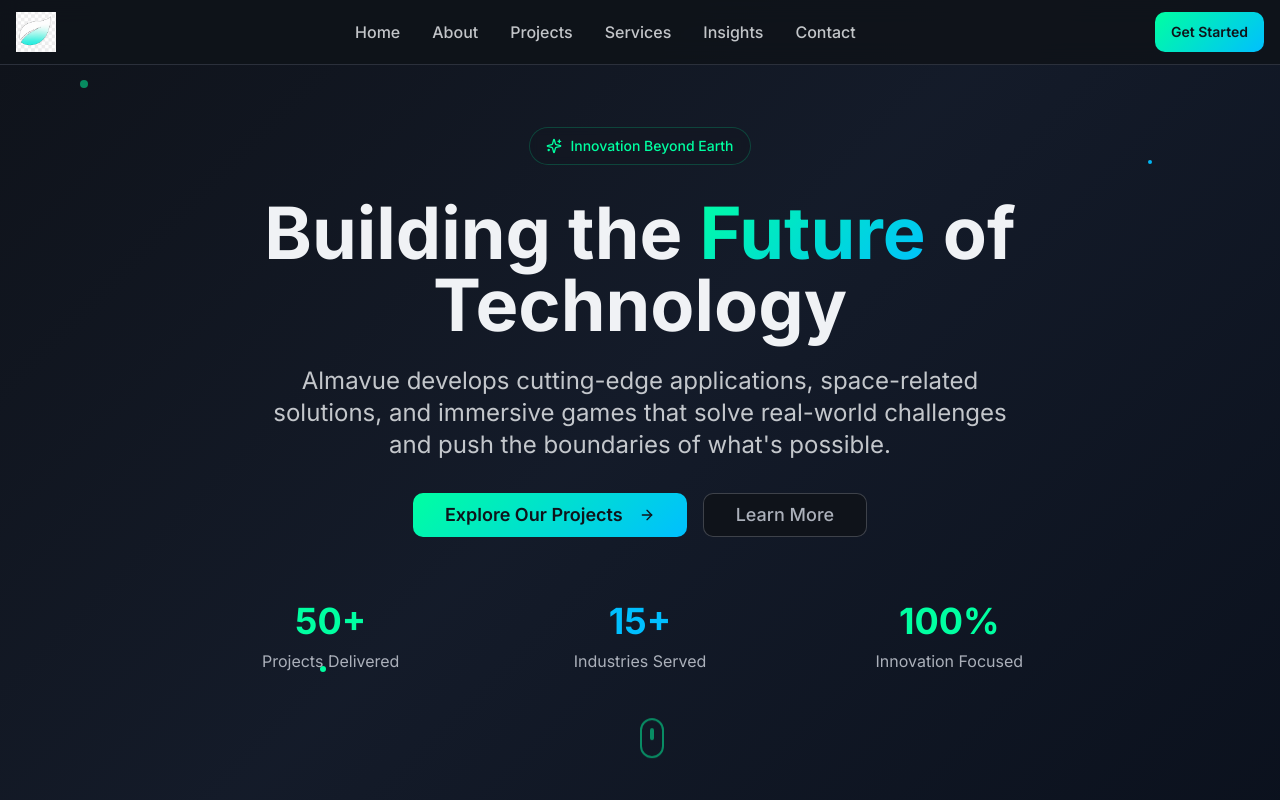
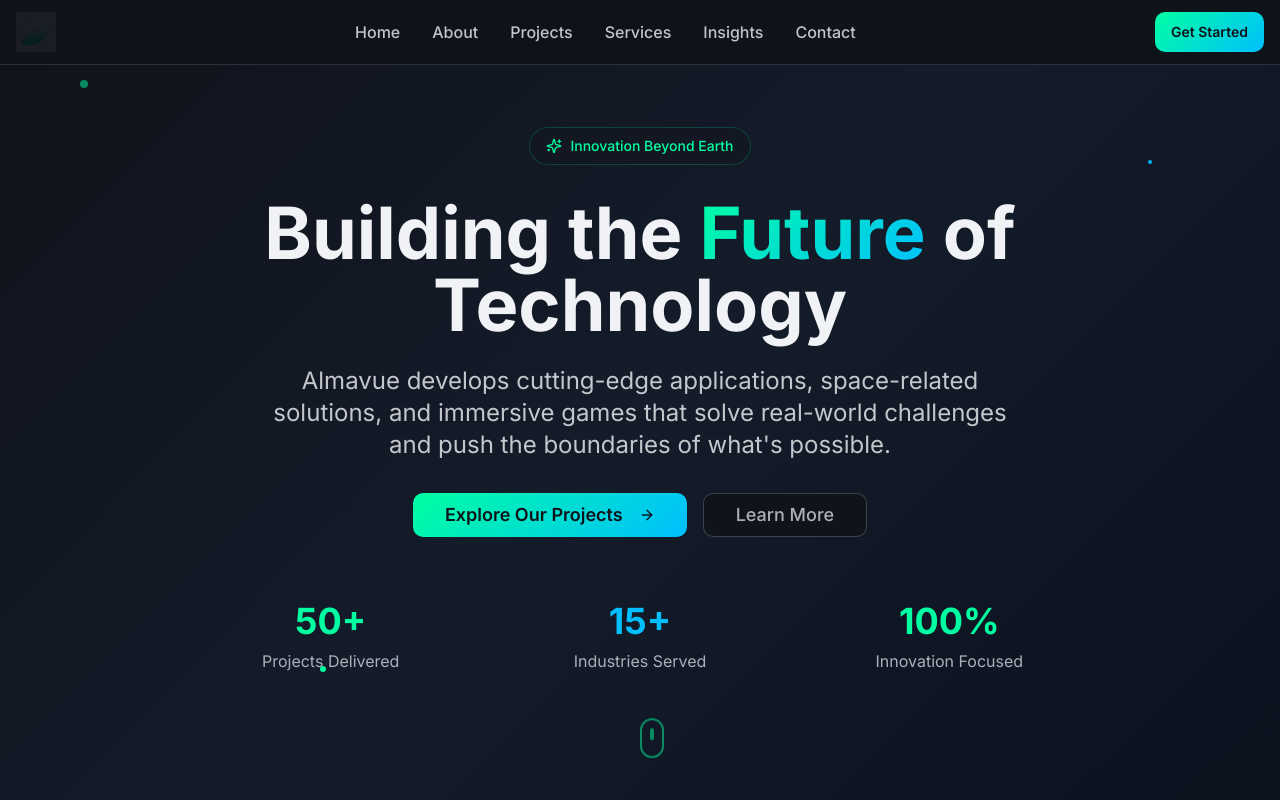
Before and after one commit to Zunaira0042/almavue-stellar-solutions, a React (Vite) app: page / in a window 1280 px wide. Shown: the top 800 px of the page. Built offline with nearby package versions, Linux system fonts and the light colour scheme; the HTML template or start-up script is replaced by a standard one.

Commit message:
Fix logo background

```diff
--- a/src/components/Footer.tsx
+++ b/src/components/Footer.tsx
@@ -43,7 +43,7 @@ const Footer = () => {
               <img
                 src={logo}
                 alt="Almavue logo"
-                className="h-12 w-auto"
+                className="h-12 w-auto mix-blend-multiply dark:mix-blend-screen"
               />
             </a>
 
--- a/src/components/Navigation.tsx
+++ b/src/components/Navigation.tsx
@@ -25,7 +25,7 @@ const Navigation = () => {
             <img
               src={logo}
               alt="Almavue logo"
-              className="h-10 w-auto"
+              className="h-10 w-auto mix-blend-multiply dark:mix-blend-screen"
             />
           </a>
 
```
